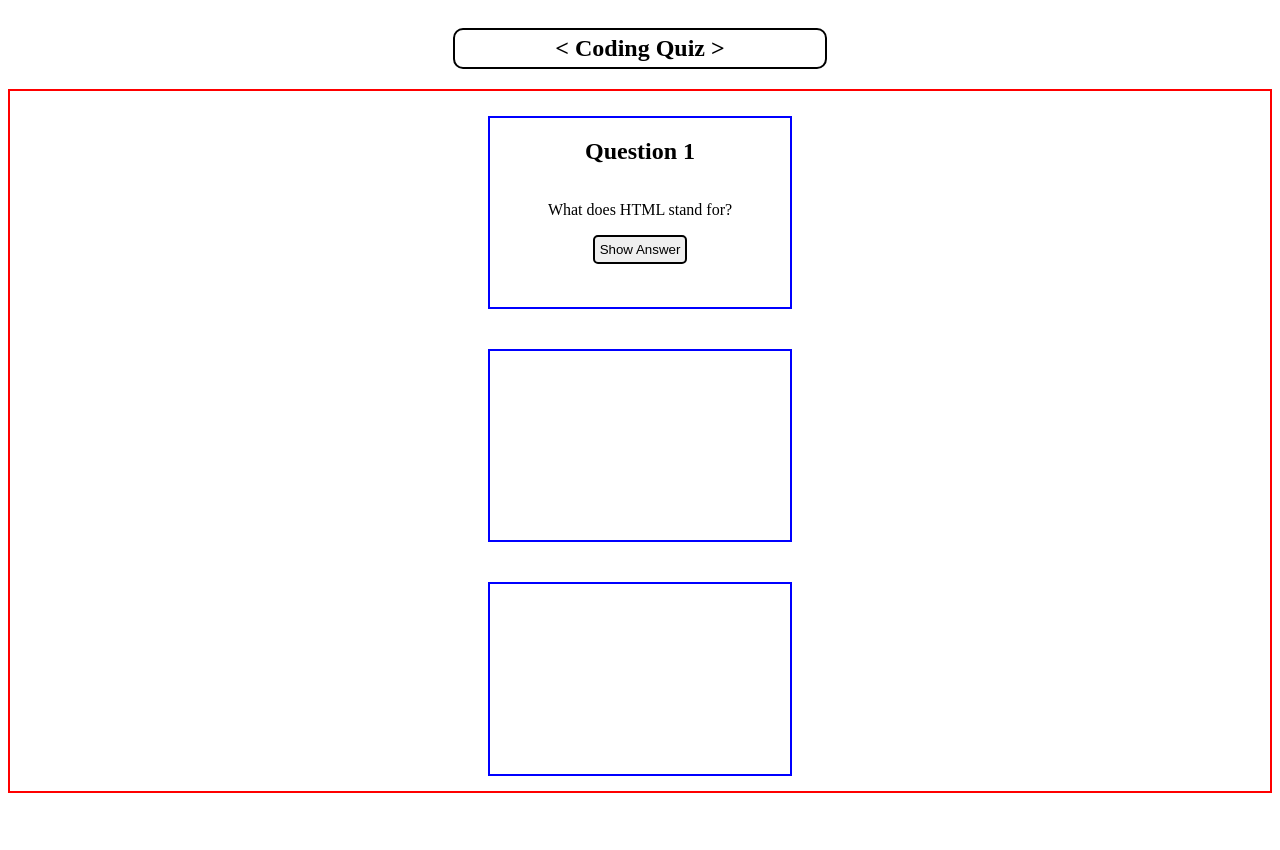
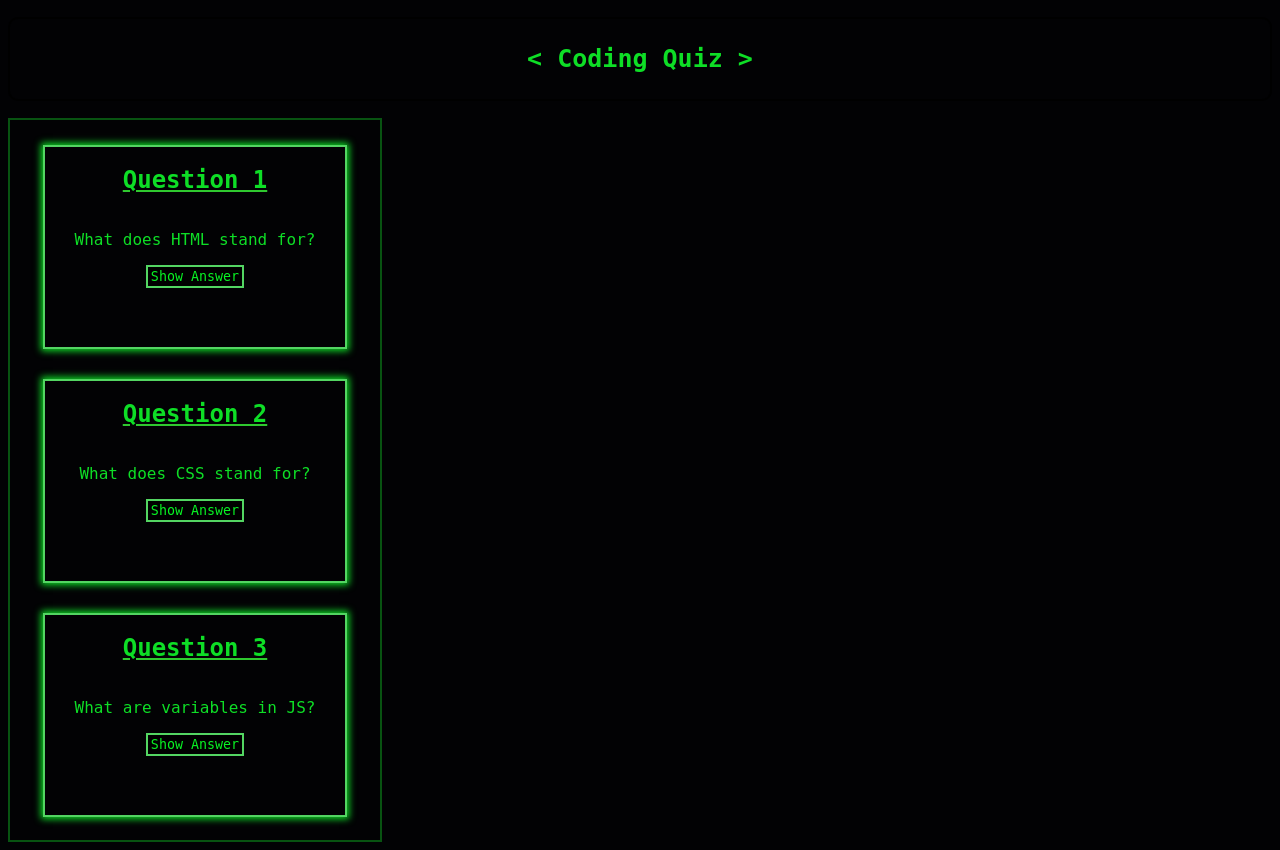
Before and after one commit to supernova-97/quiz-app, a plain HTML site: page index.html in a window 1280 px wide. Before the commit the page ends 801 px from the top, so only its background shows below. Drawn offline with Linux system fonts and the light colour scheme; a web font is replaced by a local one.

Commit message:
changed Pauls suggestions and added more styling

```diff
--- a/css/style.css
+++ b/css/style.css
@@ -1,20 +1,29 @@
 body {
+  font-family: "space-mono", mono;
+  font-weight: 400;
+  font-style: normal;
+  background-color: #020204;
+  color: #0ede26;
 }
 
 .head {
   display: flex;
   justify-content: center;
+  align-items: center;
 }
 
 h1 {
+  font-size: 25px;
+  height: 80px;
+  width: auto;
   border: 2px solid black;
   border-radius: 10px;
-  padding: 5px 100px;
 }
 
 .card-body {
-  border: 2px solid red;
-  height: 700px;
+  border: 2px solid #085311;
+  height: 720px;
+  width: 370px;
   display: flex;
   flex-direction: column;
   align-items: center;
@@ -24,18 +33,25 @@ h1 {
   display: flex;
   flex-direction: column;
   align-items: center;
-  border: 2px solid blue;
-  margin: 15px;
-  margin-top: 25px;
+  border: 2px solid #53d562;
+  box-shadow: 0px 0px 7px 2px;
+  margin: 25px 15px 5px;
   width: 300px;
   height: 200px;
 }
 
 .question {
+  text-decoration: underline;
+  text-decoration-color: rgb(47, 200, 47);
+  text-underline-offset: 2px;
 }
 
-[type="button"] {
-  border: 2px solid black;
-  padding: 5px;
-  border-radius: 5px;
+.answer-button {
+  background-color: #000;
+  color: #08f223;
+  border: 2px solid #53d562;
+  padding: 2px 3px;
+  font-family: "space-mono", mono;
+  font-weight: 400;
+  font-style: normal;
 }
--- a/index.html
+++ b/index.html
@@ -5,27 +5,34 @@
     <meta http-equiv="X-UA-Compatible" content="IE=edge">
     <meta name="viewport" content="width=device-width, initial-scale=1.0">
     <link rel="stylesheet" href="./css/style.css" />
+    <link rel="stylesheet" href="https://use.typekit.net/wpk7ska.css">
     <title>Coding Quiz</title>
 </head>
 <body>
  <header>
-  <section class="head">
-    <h1>&lt Coding Quiz &gt</Coding></h1>
-  </section>
+  <h1 class="head">&lt Coding Quiz &gt</Coding></h1>
+ </header>
+ <main>
   <section class="card-body">
    <section class="card">
     <h2 class="question">Question 1</h2>
      <p>What does HTML stand for?</p>
-     <button type="button" class="answer">Show Answer</button>
+     <button type="button" class="answer-button">Show Answer</button>
    </section>
+
    <section class="card">
+    <h2 class="question">Question 2</h2>
+    <p>What does CSS stand for?</p>
+    <button type="button" class="answer-button">Show Answer</button>
+   </section>
 
-   </section>
    <section class="card">
-
+    <h2 class="question">Question 3</h2>
+    <p>What are variables in JS?</p>
+    <button type="button" class="answer-button">Show Answer</button>
    </section>
   </section>
- </header>
+ </main>
 
 </body>
 </html>
```
